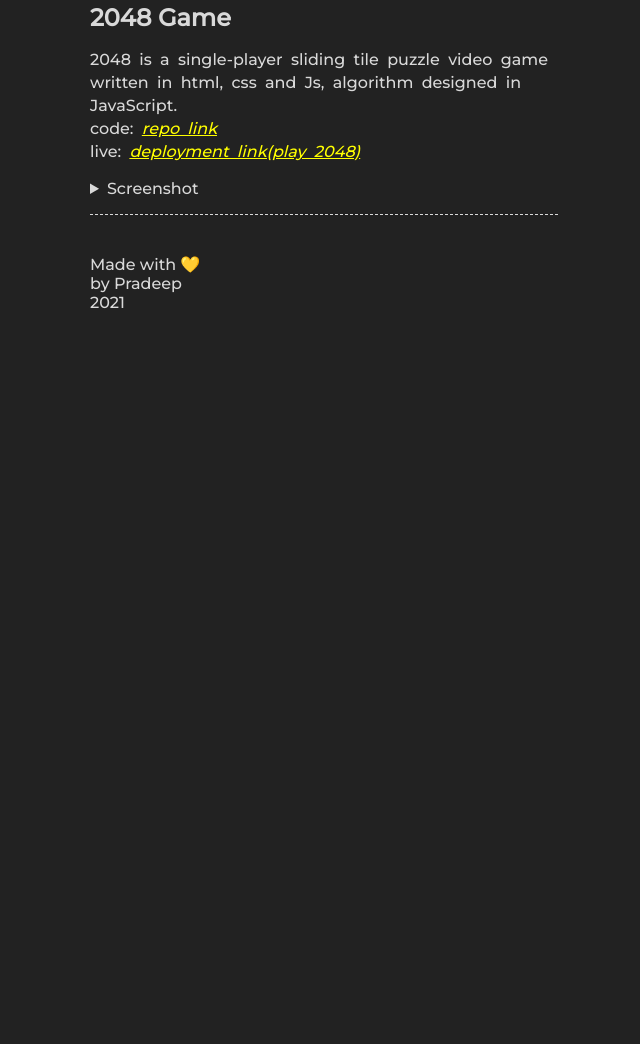
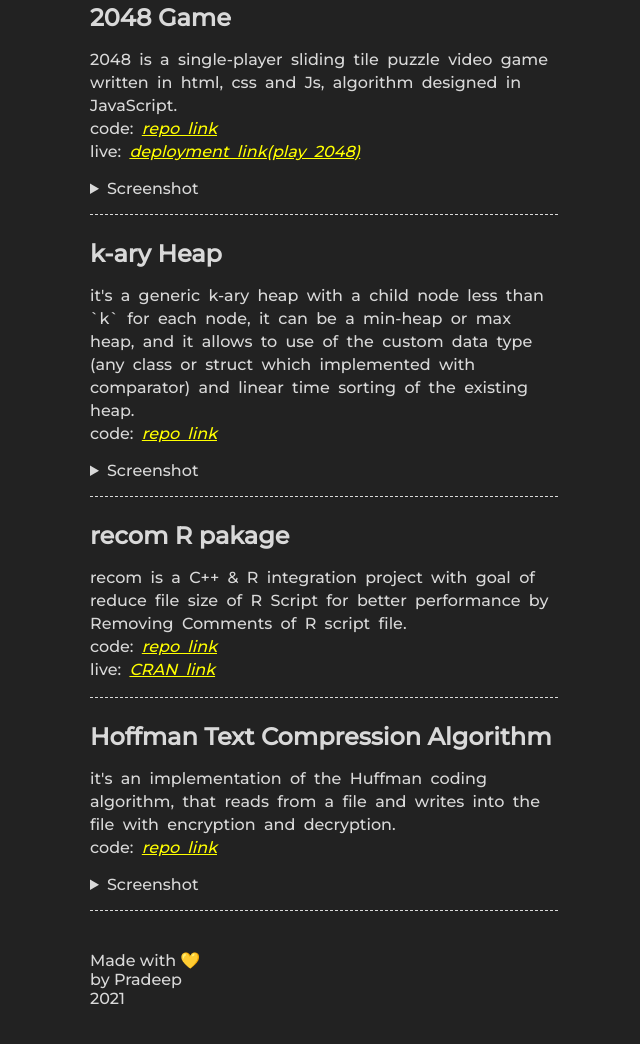
Before and after one commit to pradeexsu/projects, a plain HTML site: page index.html in a window 1280 px wide. Shown: the part 947-1991 px from the top of the page, without its empty margins (316-956 px from the left). Before the commit the page ends 1299 px from the top, so only its background shows below. Drawn offline with Linux system fonts and the light colour scheme.

Commit message:
old projects added of algorithms

```diff
--- a/index.html
+++ b/index.html
@@ -123,6 +123,7 @@
                     <br>
 
                 </article>
+
                 <article class="post">
                     <h2 class="post__title">
                         Url Shortner
@@ -143,7 +144,6 @@
                     </details>
                     <br>
                 </article>
-
 
                 <article class="post">
                     <h2 class="post__title">
@@ -167,6 +167,7 @@
                     </p>
                 </article>
 
+
                 <article class="post">
                     <h2 class="post__title">
                         2048 Game
@@ -182,7 +183,7 @@
                     <details>
                         <summary class="summery">Screenshot</summary>
                         <img class="screenshot" src="https://i.ibb.co/m4Jwhrq/ezgif-2-493175ba1e44.gif"
-                            alt="Comet API Tester">
+                            alt="2048 Game">
                     </details>
                     </p>
 
@@ -190,6 +191,54 @@
 
                 </article>
 
+                <article class="post">
+                    <h2 class="post__title">
+                        k-ary Heap
+                    </h2>
+                    <p class="post__text">
+                        it's a generic k-ary heap with a child node less than `k` for each node, it can be a min-heap or
+                        max heap, and it allows to use of the custom data type (any class or struct which implemented
+                        with comparator) and linear time sorting of the existing heap.
+                        <br>
+                        code: <a class="link" href="https://github.com/sutharp777/k-ary--Heap/blob/main/Heap.cpp"
+                            target="_blank">repo link</a>
+                    <details>
+                        <summary class="summery">Screenshot</summary>
+                        <img class="screenshot" src="3ary-heap.png" alt="K-ary Heap">
+                    </details>
+                    </p>
+                </article>
+
+                <article class="post">
+                    <h2 class="post__title">
+                        recom R pakage
+                    </h2>
+                    <p class="post__text">
+                        recom is a C++ & R integration project with goal of reduce file size of R Script for better
+                        performance by Removing Comments of R script file.
+                        <br>
+                        code: <a class="link" href="https://github.com/sutharp777/recom" target="_blank">repo link</a>
+                        <br>
+                        live: <a class="link" href="https://cran.r-project.org/web/packages/recom/index.html"
+                            target="_blank">CRAN link</a>
+                    </p>
+                </article>
+
+                <article class="post">
+                    <h2 class="post__title">
+                        Hoffman Text Compression Algorithm
+                    </h2>
+                    <p class="post__text">
+                        it's an implementation of the Huffman coding algorithm, that reads from a file and writes into the file with encryption and decryption.
+                        <br>
+                        code: <a class="link" href="https://github.com/sutharp777/Text-Compression-Algorithm"
+                            target="_blank">repo link</a>
+                    <details>
+                        <summary class="summery">Screenshot</summary>
+                        <img class="screenshot" src="huffman.png" alt="Huffman Coding Image">
+                    </details>
+                    </p>
+                </article>
 
             </section>
         </main>
```
Also changed, not shown: 3ary-heap.png (added), huffman.png (added).
